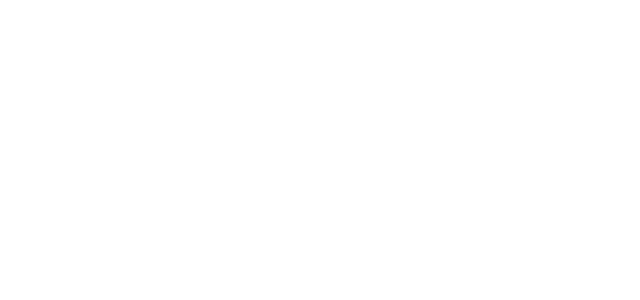
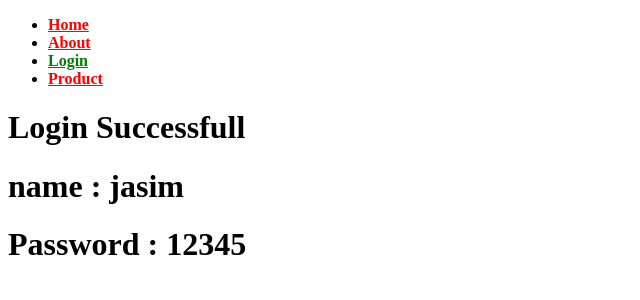
Before and after one commit to md-jasim97/Module-13, a React (Vite) app: page /login/jasim/12345 in a window 1280 px wide. Before the commit this address had no page. Shown: the top 300 px of the page, without its empty margins (0-640 px from the left). Built offline with nearby package versions, Linux system fonts and the light colour scheme.

Commit message:
useParams

```diff
--- a/src/App.jsx
+++ b/src/App.jsx
@@ -16,7 +16,7 @@ const App = () => {
                 <Routes>
                     <Route path='/' element={<HomePage/>}/>
                     <Route path='about' element={<AboutPage/>}/>
-                    <Route path='login' element={<LoginPage/>}/>
+                    <Route path='login/:name/:password' element={<LoginPage/>}/>
                     <Route path='product' element={<ProductPage/>}/>
                 </Routes>
             </BrowserRouter>
--- a/src/Pages/LoginPage.jsx
+++ b/src/Pages/LoginPage.jsx
@@ -1,11 +1,15 @@
 import React from 'react';
 import Menu from '../component/Menu';
+import { useParams } from 'react-router-dom';
 
 const LoginPage = () => {
+    let {name, password} = useParams();
     return (
         <div>
             <Menu/>
             <h1>Login Successfull</h1>
+            <h1>name : {name}</h1>
+            <h1>Password : {password}</h1>
         </div>
     );
 };
--- a/src/component/Menu.jsx
+++ b/src/component/Menu.jsx
@@ -7,7 +7,7 @@ const Menu = () => {
             <ul>
                 <li><NavLink className={({isActive})=>isActive? "active-item":"pending-item"} to="/">Home</NavLink></li>
                 <li><NavLink className={({isActive})=>isActive? "active-item":"pending-item"}to="/about">About</NavLink></li>
-                <li><NavLink className={({isActive})=>isActive? "active-item":"pending-item"}to="/login">Login</NavLink></li>
+                <li><NavLink className={({isActive})=>isActive? "active-item":"pending-item"}to="/login/jasim/12345">Login</NavLink></li>
                 <li><NavLink className={({isActive})=>isActive? "active-item":"pending-item"}to="/product">Product</NavLink></li>
             </ul>
 
```
